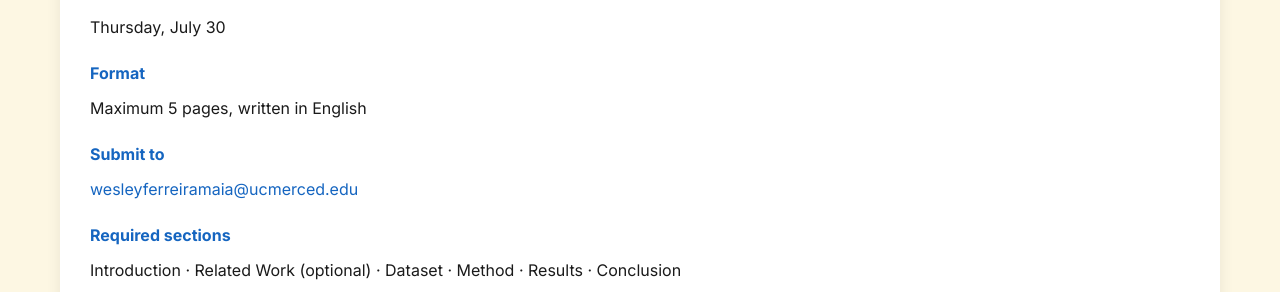
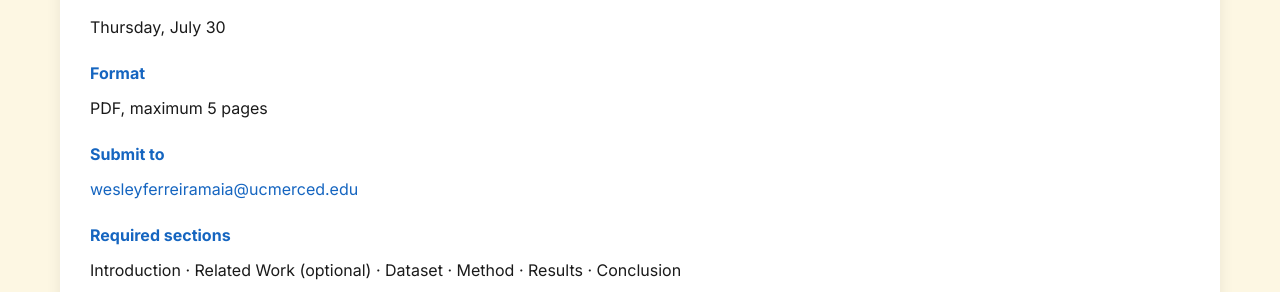
Before and after one commit to cosmos-ai-ucm/cosmos-ai-ucm.github.io, a Jekyll site: the page built from project.html, in a window 1280 px wide and 900 px high, scrolled down 886 px. Shown: the part 162-454 px from the top of the window. Built offline with Jekyll 4.4.1, drawn with Linux system fonts in a browser that asks for light colours.

Commit message:
Set paper format to PDF, drop redundant English note
Co-Authored-By: Claude Opus 4.8 <noreply@anthropic.com>

```diff
--- a/project.html
+++ b/project.html
@@ -48,7 +48,7 @@ title: Project
         <p style="margin-top:10px;">Thursday, July 30</p>
 
         <h4 style="margin-top:20px;color:var(--accent-color);">Format</h4>
-        <p style="margin-top:10px;">Maximum 5 pages, written in English</p>
+        <p style="margin-top:10px;">PDF, maximum 5 pages</p>
 
         <h4 style="margin-top:20px;color:var(--accent-color);">Submit to</h4>
         <p style="margin-top:10px;">
```
